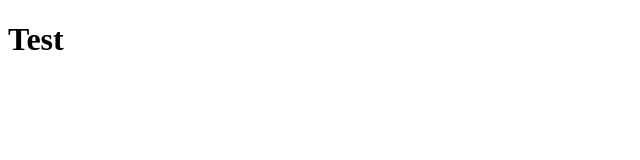
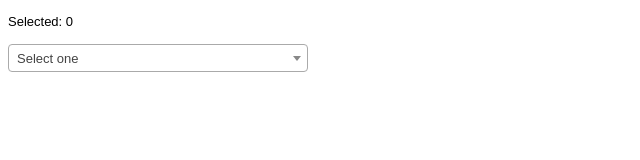
Before and after one commit to taby2you/beeproject, a plain HTML site: page index.html in a window 1280 px wide. Shown: the whole page, without its empty margins (0-640 px from the left). Drawn offline with nearby package versions, Linux system fonts and the light colour scheme.

Commit message:
Vue select2

```diff
--- a/index.html
+++ b/index.html
@@ -1,11 +1,85 @@
 <!DOCTYPE html>
-<html>
-    <header>
-        <title>Bee Project</title>
-    </header>
-    <body>
-        <div>
-            <h1>Test</h1>
-        </div>
-    </body>
+<html lang="en">
+  <head>
+    <meta charset="utf-8">
+    <title>Vue.js wrapper component example (jquery plugin: select2)</title>
+    <!-- Delete ".min" for console warnings in development -->
+    <script src="https://cdn.jsdelivr.net/npm/vue/dist/vue.js"></script>
+    <!-- <script src="../../dist/vue.min.js"></script> -->
+    <script src="https://unpkg.com/jquery"></script>
+    <script src="https://unpkg.com/select2@4.0.3"></script>
+    <link href="https://unpkg.com/select2@4.0.3/dist/css/select2.min.css" rel="stylesheet">
+    <style>
+      html, body {
+        font: 13px/18px sans-serif;
+      }
+      select {
+        min-width: 300px;
+      }
+    </style>
+  </head>
+  <body>
+
+    <div id="el">
+    </div>
+
+    <!-- using string template here to work around HTML <option> placement restriction -->
+    <script type="text/x-template" id="demo-template">
+      <div>
+        <p>Selected: {{ selected }}</p>
+        <select2 :options="options" v-model="selected">
+          <option disabled value="0">Select one</option>
+        </select2>
+      </div>
+    </script>
+
+    <script type="text/x-template" id="select2-template">
+      <select>
+        <slot></slot>
+      </select>
+    </script>
+
+    <script>
+    Vue.component('select2', {
+      props: ['options', 'value'],
+      template: '#select2-template',
+      mounted: function () {
+        var vm = this
+        $(this.$el)
+          .val(this.value)
+          // init select2
+          .select2({ data: this.options })
+          // emit event on change.
+          .on('change', function () {
+            vm.$emit('input', this.value)
+          })
+      },
+      watch: {
+        value: function (value) {
+          // update value
+          $(this.$el).val(value).trigger('change')
+        },
+        options: function (options) {
+          // update options
+          $(this.$el).select2({ data: options })
+        }
+      },
+      destroyed: function () {
+        $(this.$el).off().select2('destroy')
+      }
+    })
+
+    var vm = new Vue({
+      el: '#el',
+      template: '#demo-template',
+      data: {
+        selected: 0,
+        options: [
+          { id: 1, text: 'Hello' },
+          { id: 2, text: 'World' }
+        ]
+      }
+    })
+    </script>
+  </body>
 </html>
```
